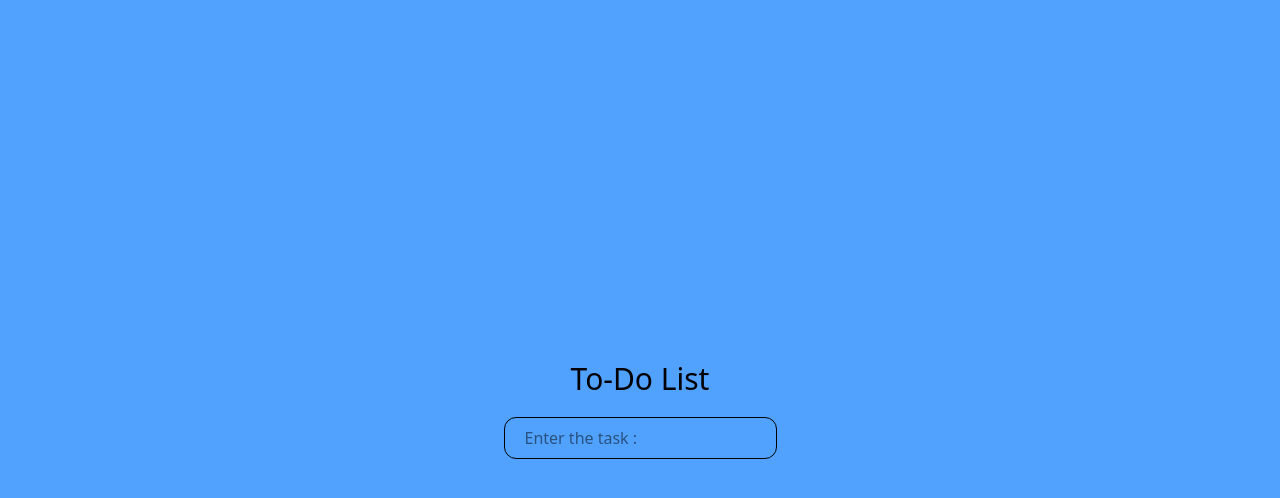
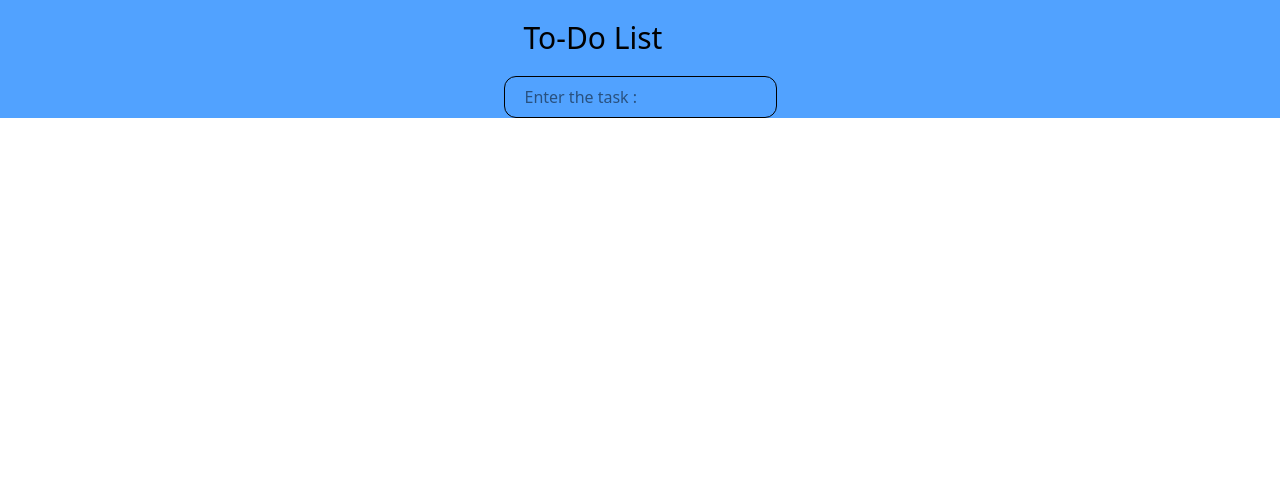
Before and after one commit to shiyyaas/Todolist, a React (Vite) app: page / in a window 1280 px wide. Shown: the top 498 px of the page. Built offline with nearby package versions, Linux system fonts and the light colour scheme.

Commit message:
working on the core

```diff
--- a/src/App.jsx
+++ b/src/App.jsx
@@ -6,7 +6,9 @@
 
   return (
     <>
-      <Core />
+      <div className='flex flex-col items-center justify-center bg-blue-400'>
+        <Core />
+      </div>
     </>
   )
 }
--- a/src/components/Core.jsx
+++ b/src/components/Core.jsx
@@ -2,11 +2,12 @@
     const h1class = "text-3xl";
 
     return (
-      <div className='flex flex-col min-h-screen items-center justify-center bg-blue-400'>
-        <h1 className={`${h1class} m-5`}>To-Do List</h1>
-        <input
-        className='border rounded-xl px-5 py-2'
-        type="text" placeholder='Enter the task :' />
-      </div>
+        <div>
+            <h1 className={`${h1class} m-5`}>To-Do List</h1>
+            <input
+            name="task"
+            className='border rounded-xl px-5 py-2'
+            type="text" placeholder='Enter the task :' />
+        </div>
     )
   }
```
